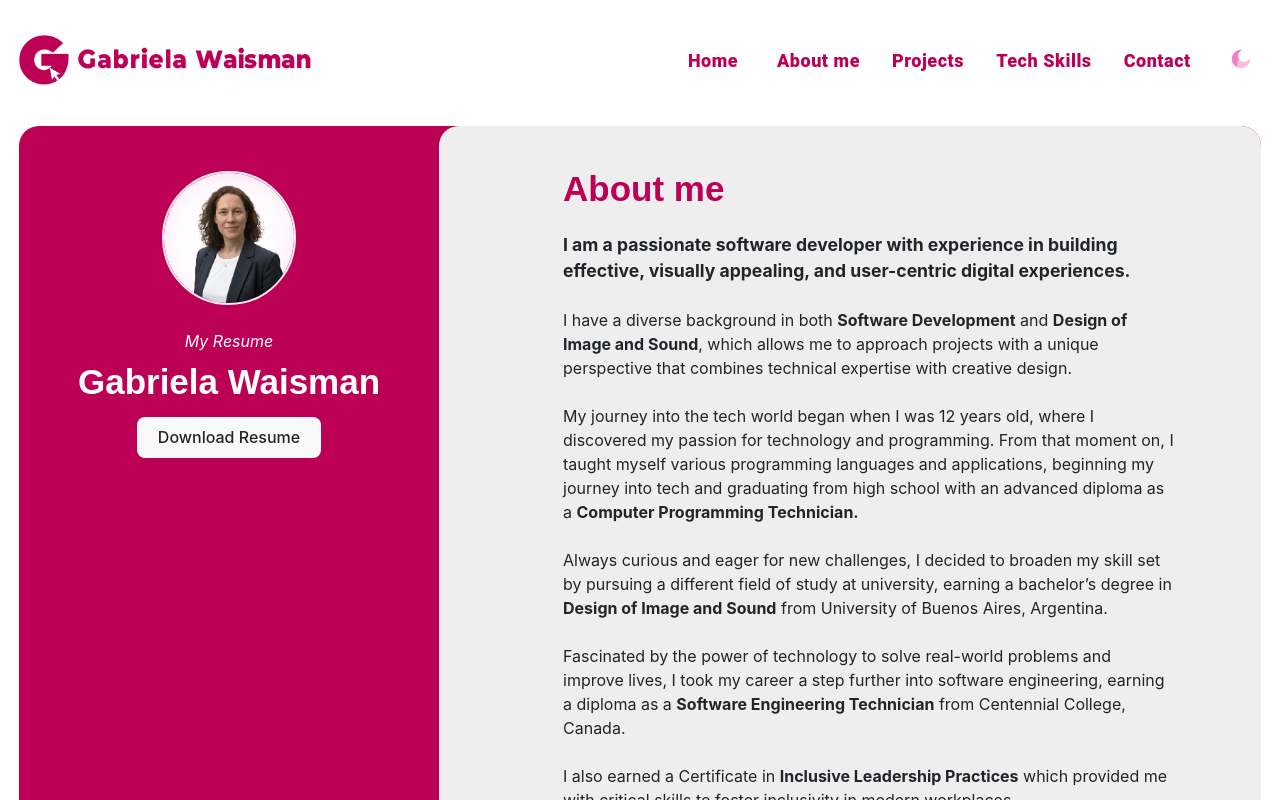
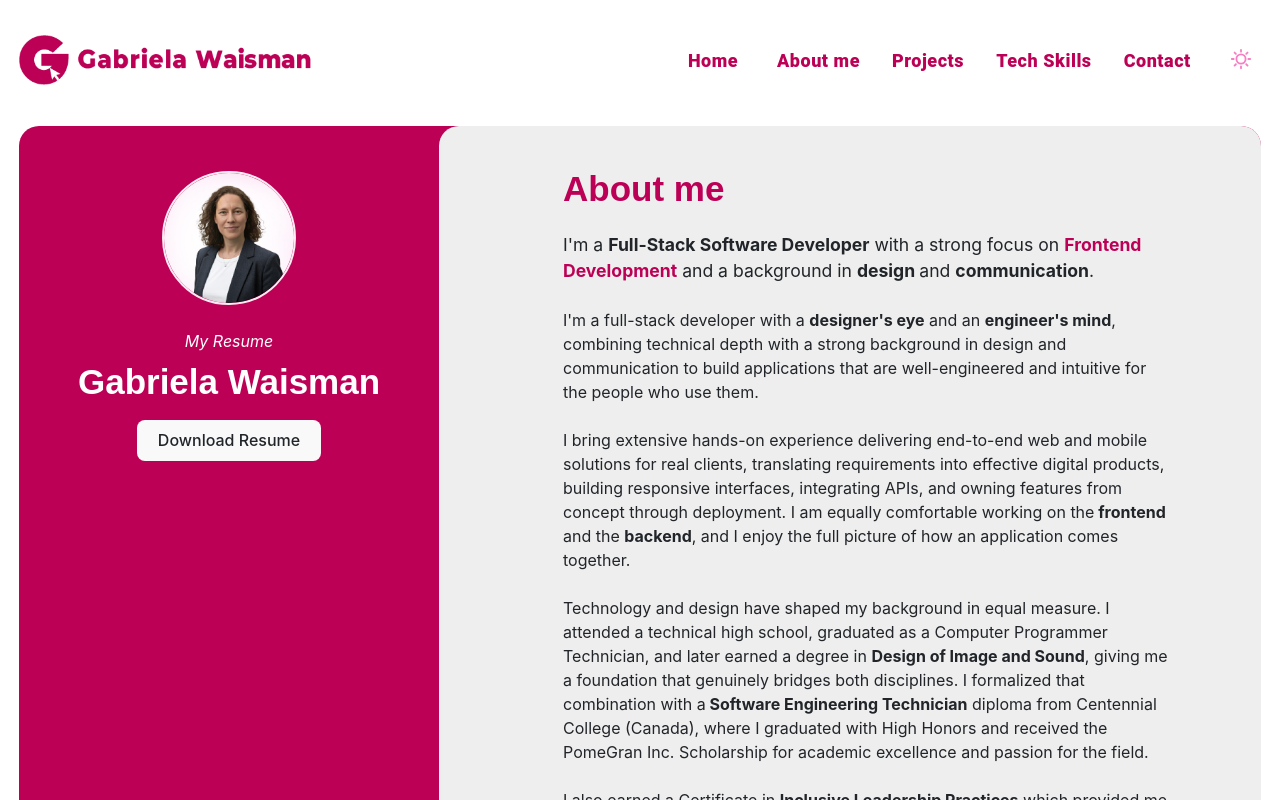
Before and after one commit to Wisegirlie/Portfolio-Wisegirlie, a React (Vite) app: page /about in a window 1280 px wide. Shown: the top 800 px of the page. Built offline with nearby package versions, Linux system fonts and the light colour scheme.

Commit message:
Change(About): modified text

```diff
--- a/src/components/about.jsx
+++ b/src/components/about.jsx
@@ -18,62 +18,115 @@ export default function About() {
             <main className="recuadro_nomargin">
                 <div className="about_container">
                     <div className="about_info_div about_resume_div">
-
-                            <img src={Photo_Gaby} alt="Gabriela Waisman Photo" className="about_photo"/> <br />
-
-
+                        <img
+                            src={Photo_Gaby}
+                            alt="Gabriela Waisman Photo"
+                            className="about_photo"
+                        />{" "}
+                        <br />
                         <i>My Resume</i>
                         <h1 className="blanco">Gabriela Waisman</h1>
-                            <a href={'/Gabriela-Waisman-Resume.pdf'} download="Gabriela-Waisman-Resume.pdf">
-                                <button className="button_white_no_margin ">Download Resume</button>
+                        <a
+                            href={"/Gabriela-Waisman-Resume.pdf"}
+                            download="Gabriela-Waisman-Resume.pdf"
+                        >
+                            <button className="button_white_no_margin " style={{ marginTop: "8px" }}>
+                                Download Resume
+                            </button>
                         </a>
-
                         <br />
                     </div>
                     <div className="about_bio_div gris_back">
                         <h1>About me</h1>
-
-                            <span style={{fontSize: '110%'}}><strong>I am a passionate software developer with experience in building effective, visually appealing, and user-centric digital experiences. </strong></span>
+                        <span style={{ fontSize: "110%" }}>
+                            I'm a <strong>Full-Stack Software Developer</strong>{" "}
+                            with a strong focus on{" "}
+                            <strong style={{ color: "var(--fucsia)" }}>
+                                Frontend Development
+                            </strong>{" "}
+                            and a background in <strong> design </strong>
+                            and <strong>communication</strong>.
+                        </span>
                         <br /> <br />
-
-                            I have a diverse background in both <strong>Software Development</strong> and <strong>Design of Image and Sound</strong>, which allows me to approach projects with a unique perspective that combines technical expertise with creative design. <br /> <br />
-
-                            My journey into the tech world began when I was 12 years old, where I discovered my passion for technology and programming. From that moment on, I taught myself various programming languages and applications, beginning my journey into tech and graduating from high school with an advanced diploma as a <strong>Computer Programming Technician.</strong> <br /> <br />
-
-                            Always curious and eager for new challenges, I decided to broaden my skill set by pursuing a different field of study at university, earning a bachelor’s degree in <strong> Design of Image and Sound</strong> from University of Buenos Aires, Argentina. <br /> <br />
-
-                            Fascinated by the power of technology to solve real-world problems and improve lives, I took my career a step further into software engineering, earning a diploma as a <strong>Software Engineering Technician</strong> from Centennial College, Canada.
+                        I'm a full-stack developer with a{" "}
+                        <strong>designer's eye</strong> and an{" "}
+                        <strong>engineer's mind</strong>, combining technical
+                        depth with a strong background in design and
+                        communication to build applications that are
+                        well-engineered and intuitive for the people who use
+                        them.
+                        <br /> <br />I bring extensive hands-on experience
+                        delivering end-to-end web and mobile solutions for real
+                        clients, translating requirements into effective digital
+                        products, building responsive interfaces, integrating
+                        APIs, and owning features from concept through
+                        deployment. I am equally comfortable working on the
+                        <strong> frontend</strong> and the{" "}
+                        <strong> backend</strong>, and I enjoy the full picture
+                        of how an application comes together.
                         <br /> <br />
-
-                            I also earned a Certificate in <strong>Inclusive Leadership Practices</strong> which provided me with critical skills to foster inclusivity in modern workplaces.
-                            <br /> <br />
-                            Along the way, I’ve expanded my expertise across a wide range of technologies, tools, and programming languages—and continue to do so every day.
-                            <br /> <br />
-
-                             I am eager to contribute to the innovations shaping our present and future. One key realization I've had is that great achievements are only possible through <strong>teamwork</strong>. <br /> <br />
-
-                            Let’s make it happen!
+                        Technology and design have shaped my background in equal
+                        measure. I attended a technical high school, graduated
+                        as a Computer Programmer Technician, and later earned a
+                        degree in <strong>Design of Image and Sound</strong>,
+                        giving me a foundation that genuinely bridges both
+                        disciplines. I formalized that combination with a
+                        <strong> Software Engineering Technician</strong>{" "}
+                        diploma from Centennial College (Canada), where I
+                        graduated with High Honors and received the PomeGran
+                        Inc. Scholarship for academic excellence and passion for
+                        the field.
+                        <br /> <br />I also earned a Certificate in{" "}
+                        <strong>Inclusive Leadership Practices</strong> which
+                        provided me with critical skills to foster inclusivity
+                        in modern workplaces.
+                        <br />
+                        <br />
+                        I am eager to contribute to the innovations shaping our
+                        present and future while continuing to grow as a
+                        developer. I’ve learned that the best results come from
+                        strong collaboration, and I'm ready to bring my energy
+                        and evolving toolkit to projects that value curiosity
+                        and purpose.
+                        <br />
+                        <br />
+                        <strong>Let’s make it happen!</strong>
                         <br />
                         <br />
                         <h3>Awards</h3>
-                            <strong>PomeGran Inc. Scholarship Award</strong> - Centennial College<br />
-                            Awarded scholarship based on demonstrated passion for the field and academic excellence. <br /><br />
-
-                            <strong>Outstanding Personality of Culture of the City of Buenos Aires</strong><br />
-                            Legislature of the City of Buenos Aires, Argentina.<br />
-
+                        <strong>PomeGran Inc. Scholarship Award</strong> -
+                        Centennial College
+                        <br />
+                        Awarded scholarship based on demonstrated passion for
+                        the field and academic excellence. <br />
+                        <br />
+                        <strong>
+                            Outstanding Personality of Culture of the City of
+                            Buenos Aires
+                        </strong>
+                        <br />
+                        Legislature of the City of Buenos Aires, Argentina.
+                        <br />
+                        <br />
+                        <h3>Tech & Community</h3>
+                        <strong>AI Ladies Lounge</strong>: Active member of this
+                        monthly workshop and meetup group, focused on mastering
+                        AI and emerging technologies.
+                        <br />
+                        <br />
+                        <strong>Toronto Tech Week</strong>: Engaging with the
+                        local ecosystem to stay current on emerging trends,
+                        industry leaders, and new professional connections.
+                        <br />
+                        <br />
                         <Link to="/contact">
                             <button className="button_white">Contact me</button>
                         </Link>
-
-
-
-
-
                     </div>
-                    </div> {/* contact_container */}
+                </div>{" "}
+                {/* contact_container */}
             </main>
-            <Footer/>
+            <Footer />
         </div>
     );
 }
--- a/src/components/header.jsx
+++ b/src/components/header.jsx
@@ -102,8 +102,8 @@ export function Header() {
                           className="theme-toggle-button"
                           title={`Switch to ${isDarkMode ? 'light' : 'dark'} mode`}
                       >
+                          <SunIcon />
                           <MoonIcon />
-                          <SunIcon />
                       </button>
                   </li>
               </ul>
--- a/src/components/projects.jsx
+++ b/src/components/projects.jsx
@@ -177,17 +177,17 @@ export default function Projects() {
             image: projectRealStateImg,
             techs: ["HTML", "CSS", "JavaScript"],
         },
-        {
-            id: "project-formbuilder",
-            title: "Form Builder",
-            type: "Web App",
-            description:
-                "Created a web app to create custom HTML forms with drag & drop. (I'll be adding features).",
-            website:
-                "https://www.gabywaisman.com/portfolio/form-builder/index.html",
-            image: projectFormBuilderImg,
-            techs: ["React", "JavaScript", "Git", "HTML", "CSS"],
-        },
+        // {
+        //     id: "project-formbuilder",
+        //     title: "Form Builder",
+        //     type: "Web App",
+        //     description:
+        //         "Created a web app to create custom HTML forms with drag & drop. (I'll be adding features).",
+        //     website:
+        //         "https://www.gabywaisman.com/portfolio/form-builder/index.html",
+        //     image: projectFormBuilderImg,
+        //     techs: ["React", "JavaScript", "Git", "HTML", "CSS"],
+        // },
         {
             id: "project-supermarketlist",
             title: "Voice Commanded Supermarket List",
@@ -231,17 +231,17 @@ export default function Projects() {
             image: projectSvgMapImg,
             techs: ["SVG", "JavaScript", "HTML", "CSS"],
         },
-        {
-            id: "project-protectedareas",
-            title: "Protected Areas",
-            type: "Webpage",
-            description:
-                "Design of the Look & Feel of a webpage for environmental protected areas.",
-            website:
-                "https://www.gabywaisman.com/portfolio/protected-areas/index.html",
-            image: projectProtectedAreasImg,
-            techs: ["HTML", "CSS"],
-        },
+        // {
+        //     id: "project-protectedareas",
+        //     title: "Protected Areas",
+        //     type: "Webpage",
+        //     description:
+        //         "Design of the Look & Feel of a webpage for environmental protected areas.",
+        //     website:
+        //         "https://www.gabywaisman.com/portfolio/protected-areas/index.html",
+        //     image: projectProtectedAreasImg,
+        //     techs: ["HTML", "CSS"],
+        // },
     ];
 
     // Get unique technologies from all projects
--- a/src/css/about.css
+++ b/src/css/about.css
@@ -82,6 +82,7 @@
     font-family: Raleway, Arial, Helvetica, sans-serif;
     font-size: 1.5em;
     font-weight: 600;
+    margin-top: 20px;
 }
 
 /* ============================
@@ -107,7 +108,7 @@
              1230
    ---------------------------- */
 
-   @media screen and (max-width: 1230px) {
+@media screen and (max-width: 1230px) {
 
 }
 
--- a/src/css/main.css
+++ b/src/css/main.css
@@ -114,6 +114,7 @@ h1 {
 .button_white:hover, .button_white:active, .button_white_no_margin:hover, .button_white_no_margin:active {
     border-color: #BC0056;
     color: var(--fucsia);
+    transform: scale(1.05);
 }
 
 .button_white_no_margin {
```
Also changed, not shown: notas.txt (added). Lines whose indentation alone changed are shown as unchanged.
